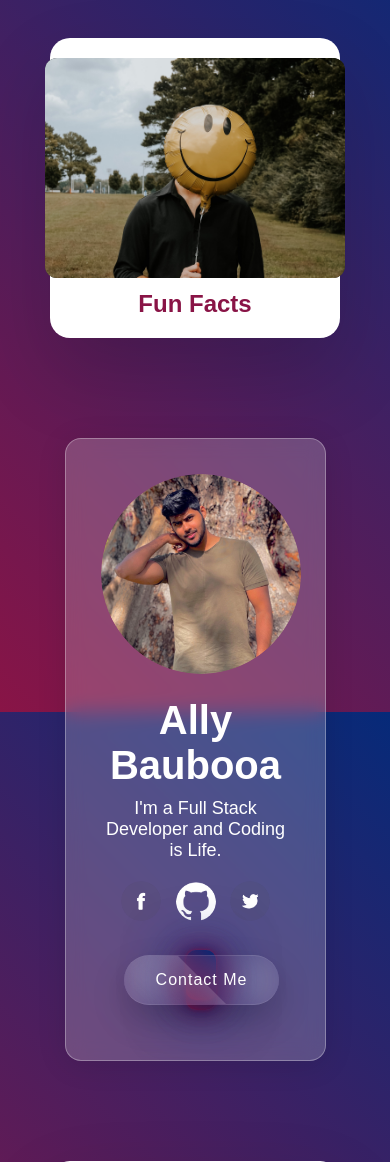
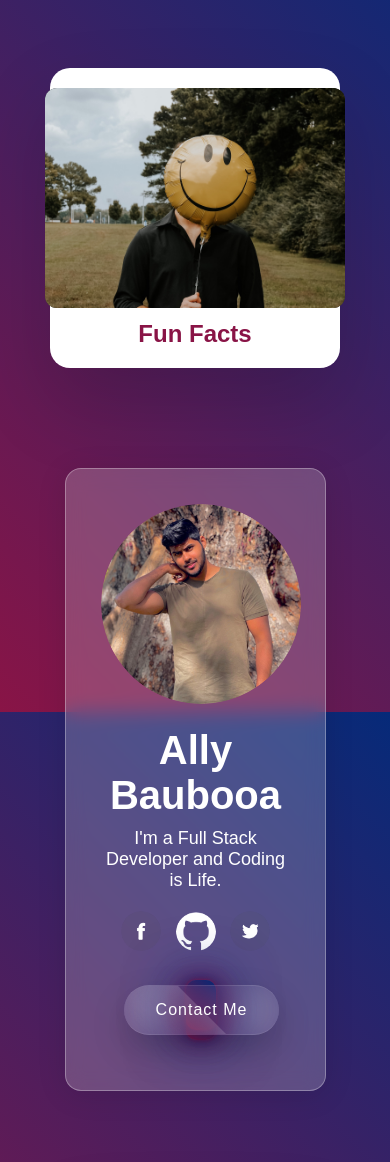
Before and after one commit to allybaubooa/DevPortfolio, a Flask app: page / in a window 390 px wide. Shown: the part 132-1294 px from the top of the page. Run offline with Flask 2, Linux system fonts and the light colour scheme.

Commit message:
Media Screen Adjustments

```diff
--- a/static/style.css
+++ b/static/style.css
@@ -277,10 +277,10 @@ body{
   .container{
     height: 100%;
     gap: 100px 50px;
-    padding: 170px 50px 70px;
+    padding: 200px 50px 70px;
   }
 
   .container .card1:hover{
-  height: 300px;
+  height: 355px;
 }
 }
```
